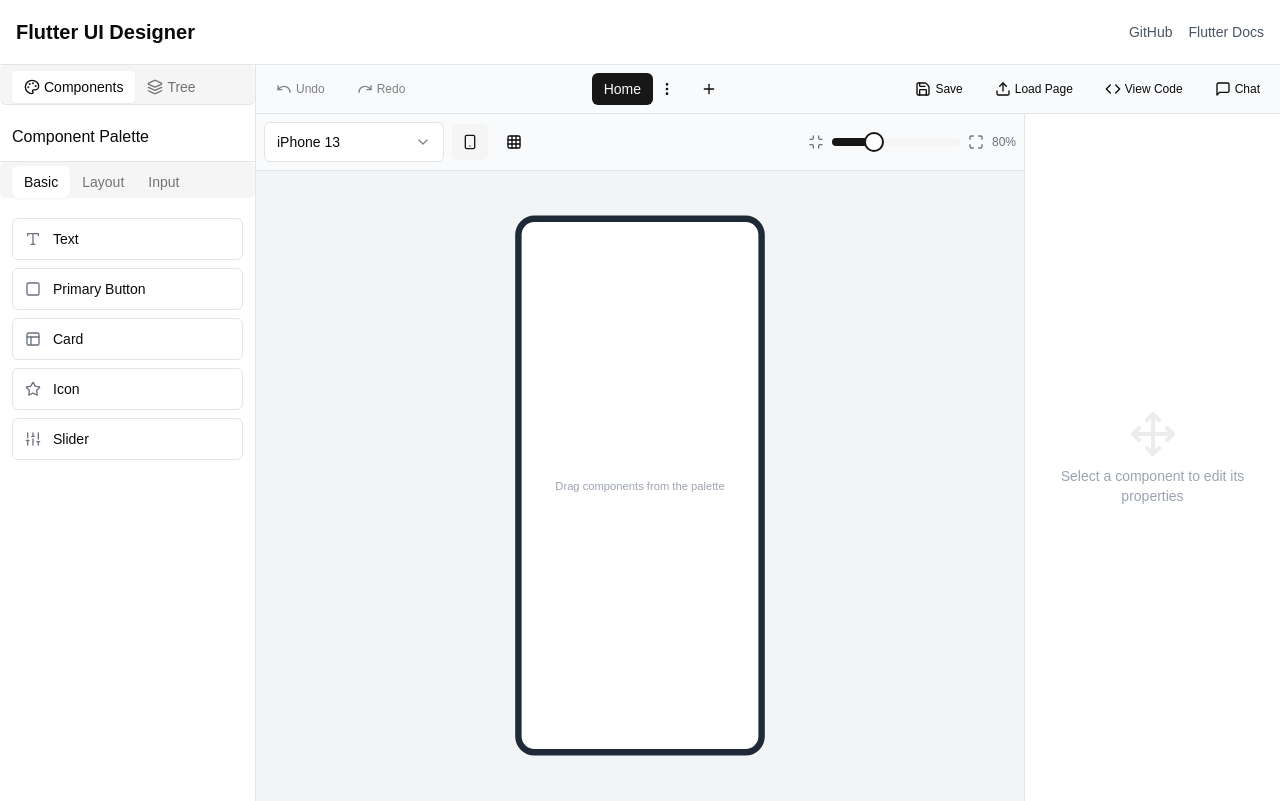
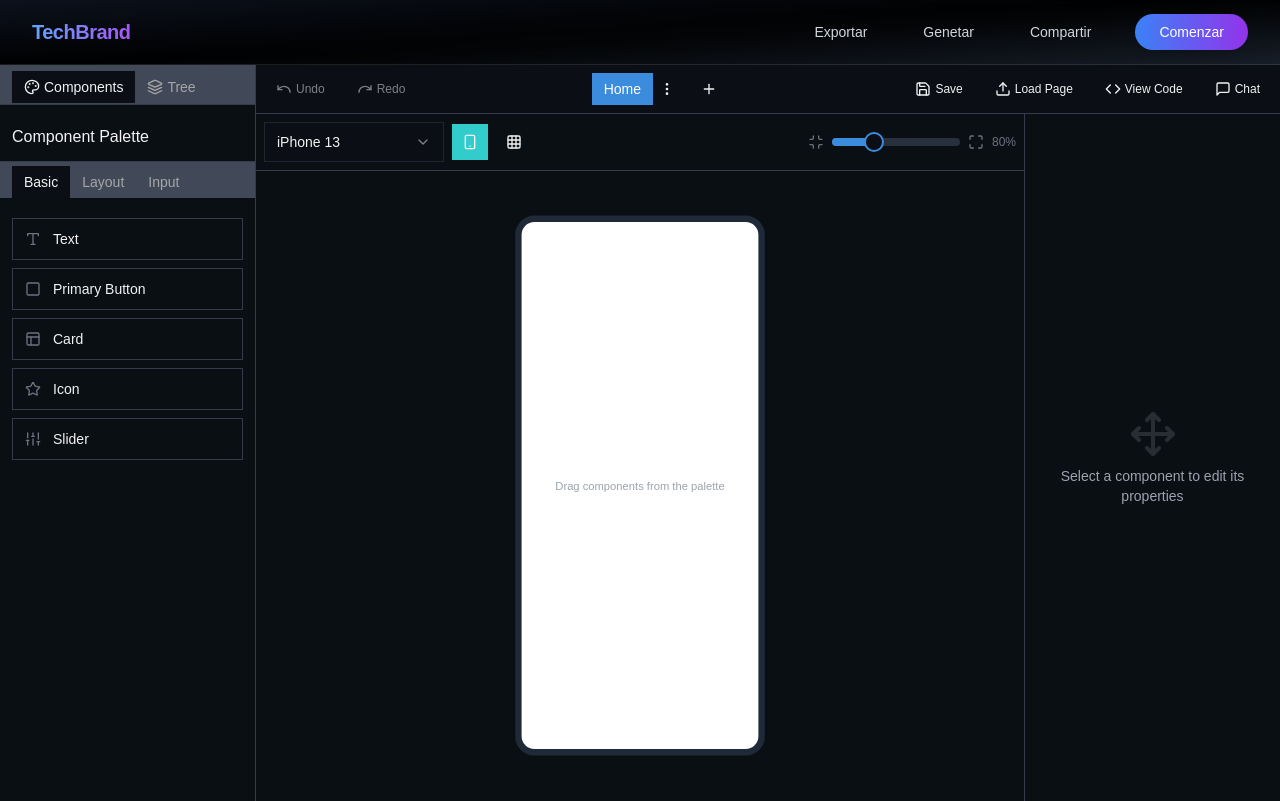
Before and after one commit to ivocoimbraw/test-parcial-main, a Next.js app: page / in a window 1280 px wide. Built offline with nearby package versions, Linux system fonts and the light colour scheme.

Commit message:
Colores personalizados

```diff
--- a/app/globals.css
+++ b/app/globals.css
@@ -1,6 +1,7 @@
 @tailwind base;
 @tailwind components;
 @tailwind utilities;
+
 
 body {
   font-family: Arial, Helvetica, sans-serif;
@@ -14,73 +15,82 @@ body {
 
 @layer base {
   :root {
-    --background: 0 0% 100%;
-    --foreground: 0 0% 3.9%;
-    --card: 0 0% 100%;
-    --card-foreground: 0 0% 3.9%;
-    --popover: 0 0% 100%;
-    --popover-foreground: 0 0% 3.9%;
-    --primary: 0 0% 9%;
-    --primary-foreground: 0 0% 98%;
-    --secondary: 0 0% 96.1%;
-    --secondary-foreground: 0 0% 9%;
-    --muted: 0 0% 96.1%;
-    --muted-foreground: 0 0% 45.1%;
-    --accent: 0 0% 96.1%;
-    --accent-foreground: 0 0% 9%;
-    --destructive: 0 84.2% 60.2%;
-    --destructive-foreground: 0 0% 98%;
-    --border: 0 0% 89.8%;
-    --input: 0 0% 89.8%;
-    --ring: 0 0% 3.9%;
-    --chart-1: 12 76% 61%;
-    --chart-2: 173 58% 39%;
-    --chart-3: 197 37% 24%;
-    --chart-4: 43 74% 66%;
-    --chart-5: 27 87% 67%;
-    --radius: 0.5rem;
-    --sidebar-background: 0 0% 98%;
-    --sidebar-foreground: 240 5.3% 26.1%;
-    --sidebar-primary: 240 5.9% 10%;
-    --sidebar-primary-foreground: 0 0% 98%;
-    --sidebar-accent: 240 4.8% 95.9%;
-    --sidebar-accent-foreground: 240 5.9% 10%;
-    --sidebar-border: 220 13% 91%;
-    --sidebar-ring: 217.2 91.2% 59.8%;
+    --background: 220 30% 6%; /* Very dark blue/black, e.g., #0D0F14 */
+    --foreground: 0 0% 95%; /* Slightly off-white for softer text, e.g., #F2F2F2 */
+    --card: 220 25% 12%; /* Dark slate/charcoal, e.g., #1A1D24 */
+    --card-foreground: 0 0% 95%;
+    --popover: 220 25% 10%; /* Slightly darker than card, e.g., #14171C */
+    --popover-foreground: 0 0% 95%;
+    --primary: 210 70% 55%; /* Vibrant, medium-light blue, e.g., #4D9DE0 */
+    --primary-foreground: 0 0% 100%; /* White text on the blue, e.g., #FFFFFF */
+    --secondary: 220 20% 20%; /* Muted, medium-dark blue-gray, e.g., #292E38 */
+    --secondary-foreground: 0 0% 85%; /* Lighter gray for text, e.g., #D9D9D9 */
+    --muted: 220 15% 30%; /* Lighter blue-gray for less emphasis, e.g., #404652 */
+    --muted-foreground: 0 0% 65%; /* Medium gray text, e.g., #A6A6A6 */
+    --accent: 180 60% 50%; /* Vibrant teal/cyan, e.g., #33CCCC */
+    --accent-foreground: 0 0% 100%; /* White text */
+    --destructive: 0 70% 50%; /* Strong, clear red, e.g., #E53E3E */
+    --destructive-foreground: 0 0% 100%; /* White text */
+    --border: 220 20% 25%; /* Visible but subtle border, e.g., #333945 */
+    --input: 220 20% 15%; /* Input background, e.g., #1F232B */
+    --ring: 210 80% 65%; /* Brighter version of primary for focus rings, e.g., #66B3FF */
+
+    /* Updated chart colors for vibrancy on dark background */
+    --chart-1: 330 80% 60%; /* Bright Pink, e.g., #F36DAB */
+    --chart-2: 150 70% 45%; /* Emerald Green, e.g., #24B273 */
+    --chart-3: 50 90% 55%; /* Bright Orange, e.g., #FFAE1A */
+    --chart-4: 250 75% 65%; /* Vivid Violet, e.g., #A46DDE */
+    --chart-5: 200 85% 50%; /* Azure Blue, e.g., #1AA6E5 */
+
+    /* Updated sidebar colors for consistency */
+    --sidebar-background: 220 30% 8%; /* Darker than main background, e.g., #101319 */
+    --sidebar-foreground: 0 0% 80%; /* Lighter gray text, e.g., #CCCCCC */
+    --sidebar-primary: 210 70% 55%; /* Same as main primary */
+    --sidebar-primary-foreground: 0 0% 100%;
+    --sidebar-accent: 220 25% 18%; /* Hover/active for sidebar items, e.g., #252A33 */
+    --sidebar-accent-foreground: 0 0% 95%;
+    --sidebar-border: 220 20% 15%; /* e.g., #1F232B */
+    --sidebar-ring: 210 80% 65%; /* Same as main ring */
   }
+
+  /* Updated dark theme colors to complement the new gradient */
   .dark {
-    --background: 0 0% 3.9%;
-    --foreground: 0 0% 98%;
-    --card: 0 0% 3.9%;
-    --card-foreground: 0 0% 98%;
-    --popover: 0 0% 3.9%;
-    --popover-foreground: 0 0% 98%;
-    --primary: 0 0% 98%;
-    --primary-foreground: 0 0% 9%;
-    --secondary: 0 0% 14.9%;
-    --secondary-foreground: 0 0% 98%;
-    --muted: 0 0% 14.9%;
-    --muted-foreground: 0 0% 63.9%;
-    --accent: 0 0% 14.9%;
-    --accent-foreground: 0 0% 98%;
-    --destructive: 0 62.8% 30.6%;
-    --destructive-foreground: 0 0% 98%;
-    --border: 0 0% 14.9%;
-    --input: 0 0% 14.9%;
-    --ring: 0 0% 83.1%;
-    --chart-1: 220 70% 50%;
-    --chart-2: 160 60% 45%;
-    --chart-3: 30 80% 55%;
-    --chart-4: 280 65% 60%;
-    --chart-5: 340 75% 55%;
-    --sidebar-background: 240 5.9% 10%;
-    --sidebar-foreground: 240 4.8% 95.9%;
-    --sidebar-primary: 224.3 76.3% 48%;
+    --background: 220 30% 6%; /* Very dark blue/black, e.g., #0D0F14 */
+    --foreground: 0 0% 95%; /* Slightly off-white for softer text, e.g., #F2F2F2 */
+    --card: 220 25% 12%; /* Dark slate/charcoal, e.g., #1A1D24 */
+    --card-foreground: 0 0% 95%;
+    --popover: 220 25% 10%; /* Slightly darker than card, e.g., #14171C */
+    --popover-foreground: 0 0% 95%;
+    --primary: 210 70% 55%; /* Vibrant, medium-light blue, e.g., #4D9DE0 */
+    --primary-foreground: 0 0% 100%; /* White text on the blue, e.g., #FFFFFF */
+    --secondary: 220 20% 20%; /* Muted, medium-dark blue-gray, e.g., #292E38 */
+    --secondary-foreground: 0 0% 85%; /* Lighter gray for text, e.g., #D9D9D9 */
+    --muted: 220 15% 30%; /* Lighter blue-gray for less emphasis, e.g., #404652 */
+    --muted-foreground: 0 0% 65%; /* Medium gray text, e.g., #A6A6A6 */
+    --accent: 180 60% 50%; /* Vibrant teal/cyan, e.g., #33CCCC */
+    --accent-foreground: 0 0% 100%; /* White text */
+    --destructive: 0 70% 50%; /* Strong, clear red, e.g., #E53E3E */
+    --destructive-foreground: 0 0% 100%; /* White text */
+    --border: 220 20% 25%; /* Visible but subtle border, e.g., #333945 */
+    --input: 220 20% 15%; /* Input background, e.g., #1F232B */
+    --ring: 210 80% 65%; /* Brighter version of primary for focus rings, e.g., #66B3FF */
+
+    /* Updated chart colors for vibrancy on dark background */
+    --chart-1: 330 80% 60%; /* Bright Pink, e.g., #F36DAB */
+    --chart-2: 150 70% 45%; /* Emerald Green, e.g., #24B273 */
+    --chart-3: 50 90% 55%; /* Bright Orange, e.g., #FFAE1A */
+    --chart-4: 250 75% 65%; /* Vivid Violet, e.g., #A46DDE */
+    --chart-5: 200 85% 50%; /* Azure Blue, e.g., #1AA6E5 */
+
+    /* Updated sidebar colors for consistency */
+    --sidebar-background: 220 30% 8%; /* Darker than main background, e.g., #101319 */
+    --sidebar-foreground: 0 0% 80%; /* Lighter gray text, e.g., #CCCCCC */
+    --sidebar-primary: 210 70% 55%; /* Same as main primary */
     --sidebar-primary-foreground: 0 0% 100%;
-    --sidebar-accent: 240 3.7% 15.9%;
-    --sidebar-accent-foreground: 240 4.8% 95.9%;
-    --sidebar-border: 240 3.7% 15.9%;
-    --sidebar-ring: 217.2 91.2% 59.8%;
+    --sidebar-accent: 220 25% 18%; /* Hover/active for sidebar items, e.g., #252A33 */
+    --sidebar-accent-foreground: 0 0% 95%;
+    --sidebar-border: 220 20% 15%; /* e.g., #1F232B */
+    --sidebar-ring: 210 80% 65%; /* Same as main ring */
   }
 }
 
@@ -90,5 +100,8 @@ body {
   }
   body {
     @apply bg-background text-foreground;
+    /* If you want the gradient on the body, you'd apply it here or via HTML class: */
+    /* For example: @apply bg-gradient-to-br from-gray-900 via-black to-gray-800 text-foreground; */
+    /* Ensure text-foreground provides enough contrast if you do this. */
   }
 }
--- a/app/page.tsx
+++ b/app/page.tsx
@@ -1,5 +1,6 @@
 import type { Metadata } from "next"
 import AppLayout from "@/components/app-layout"
+import Navbar from "@/components/navbar";
 
 export const metadata: Metadata = {
   title: "Flutter UI Designer",
@@ -9,31 +10,7 @@ export const metadata: Metadata = {
 export default function HomePage() {
   return (
     <div className="flex flex-col min-h-screen">
-      <header className="border-b bg-white">
-        <div className="container flex items-center justify-between h-16 px-4">
-          <div className="flex items-center gap-2">
-            <span className="text-xl font-bold">Flutter UI Designer</span>
-          </div>
-          <nav className="flex items-center gap-4">
-            <a
-              href="https://github.com/yourusername/flutter-ui-designer"
-              target="_blank"
-              rel="noopener noreferrer"
-              className="text-sm text-gray-600 hover:text-gray-900"
-            >
-              GitHub
-            </a>
-            <a
-              href="https://flutter.dev/docs"
-              target="_blank"
-              rel="noopener noreferrer"
-              className="text-sm text-gray-600 hover:text-gray-900"
-            >
-              Flutter Docs
-            </a>
-          </nav>
-        </div>
-      </header>
+      <Navbar/>
       <main className="flex-1">
         <AppLayout />
       </main>
--- a/components/app-layout.tsx
+++ b/components/app-layout.tsx
@@ -84,7 +84,7 @@ export default function AppLayout() {
 
         {/* Main Content */}
         <div className="flex flex-col flex-1 overflow-hidden">
-          <div className="flex items-center justify-between p-2 border-b bg-gray-50">
+          <div className="flex items-center justify-between p-2 border-b bg-background">
             <div className="flex items-center gap-2">
               <Button variant="outline" size="sm" onClick={undo} disabled={!canUndo}>
                 <Undo className="w-4 h-4 mr-1" />
@@ -117,7 +117,7 @@ export default function AppLayout() {
             </div>
           </div>
 
-          <div className="flex flex-1 overflow-hidden">
+          <div className="flex flex-1 overflow-hidden bg-[#0a0f14]">
             <div className="flex flex-col flex-1">
               {codeViewOpen ? <CodeViewer /> : chatOpen ? <ChatPanel /> : <PhonePreview />}
             </div>
--- a/components/code-viewer.tsx
+++ b/components/code-viewer.tsx
@@ -170,7 +170,7 @@ export default function CodeViewer() {
   return (
     <div className="flex flex-col h-full overflow-y-auto">
       <Tabs value={activeTab} onValueChange={setActiveTab} className="flex flex-col h-full">
-        <div className="flex items-center justify-between p-3 border-b bg-gray-50">
+        <div className="flex items-center justify-between p-3 border-b bg-[#0a0f14]">
           <div className="flex items-center gap-4">
             <TabsList>
               <TabsTrigger value="view" className="flex items-center gap-2">
--- a/components/component-tree.tsx
+++ b/components/component-tree.tsx
@@ -348,10 +348,10 @@ export default function ComponentTree() {
   const totalComponents = componentTree.children.reduce((sum, child) => sum + getTotalComponents(child), 0)
 
   return (
-    <div className="h-full border-t bg-white flex flex-col">
+    <div className="h-full border-t bg-[#0a0f14] flex flex-col">
       <div className="p-2 border-b flex items-center justify-between">
         <h3 className="text-sm font-medium">Component Tree</h3>
-        <span className="text-xs text-gray-500 bg-gray-100 px-2 py-1 rounded">{totalComponents} components</span>
+        <span className="text-xs text-gray-500 bg-[#0a0f14] px-2 py-1 rounded">{totalComponents} components</span>
       </div>
       <ScrollArea className="flex-1">
         <div className="p-2">
--- /dev/null
+++ b/components/navbar.tsx
@@ -0,0 +1,57 @@
+import React from "react";
+
+const Navbar = () => {
+  const navItems = [
+    { name: "Exportar", href: "#" },
+    { name: "Genetar", href: "#" },
+    { name: "Compartir", href: "#" },
+  ];
+
+  return (
+    <nav className="bg-black/20 backdrop-blur-md border-b border-white/10">
+      <div className="max-w-7xl mx-auto px-4 sm:px-6 lg:px-8">
+        <div className="flex items-center justify-between h-16">
+          {/* Logo */}
+          <div className="flex-shrink-0">
+            <div className="text-white font-bold text-xl tracking-tight">
+              <span className="bg-gradient-to-r from-blue-400 to-purple-500 bg-clip-text text-transparent">
+                TechBrand
+              </span>
+            </div>
+          </div>
+
+          {/* Navigation - Siempre visible */}
+          <div className="flex items-center space-x-8">
+            {navItems.map((item) => (
+              <div key={item.name} className="relative group">
+                <a
+                  href={item.href}
+                  className="text-gray-300 hover:text-white px-3 py-2 text-sm font-medium transition-colors duration-200 flex items-center gap-1 relative group"
+                >
+                  {item.name}
+                  <span className="absolute bottom-0 left-0 w-0 h-0.5 bg-gradient-to-r from-blue-400 to-purple-500 group-hover:w-full transition-all duration-300"></span>
+                </a>
+              </div>
+            ))}
+
+            {/* CTA Button integrado */}
+            <button className="bg-gradient-to-r from-blue-500 to-purple-600 hover:from-blue-600 hover:to-purple-700 text-white px-6 py-2 rounded-full text-sm font-medium transition-all duration-200 transform hover:scale-105 shadow-lg hover:shadow-blue-500/25 ml-4">
+              Comenzar
+            </button>
+          </div>
+        </div>
+      </div>
+    </nav>
+  );
+};
+
+// Componente de demostración con fondo simple
+const App = () => {
+  return (
+    <div className="bg-gradient-to-br from-gray-900 via-black to-gray-800">
+      <Navbar />
+    </div>
+  );
+};
+
+export default App;
--- a/components/phone-preview.tsx
+++ b/components/phone-preview.tsx
@@ -65,7 +65,7 @@ export default function PhonePreview() {
 
   return (
     <div className="flex-1 flex flex-col overflow-hidden">
-      <div className="flex items-center justify-between p-2 border-b bg-gray-50">
+      <div className="flex items-center justify-between p-2 border-b bg-[#0a0f14]">
         <div className="flex items-center gap-2">
           <Select value={device.id} onValueChange={handleDeviceChange}>
             <SelectTrigger className="w-[180px]">
@@ -93,7 +93,7 @@ export default function PhonePreview() {
           <span className="text-xs text-gray-500">{zoom}%</span>
         </div>
       </div>
-      <div className="flex-1 overflow-auto flex items-center justify-center bg-gray-100 p-4">
+      <div className="flex-1 overflow-auto flex items-center justify-center bg-[#0a0f14] p-4">
         <div
           ref={drop}
           className={`relative ${showFrame ? "border-8 border-gray-800 rounded-3xl" : ""}`}
--- a/components/property-panel.tsx
+++ b/components/property-panel.tsx
@@ -27,7 +27,7 @@ export default function PropertyPanel() {
   console.log("selectected component: ", selectedComponent);
   if (!selectedComponent) {
     return (
-      <div className="w-64 border-l bg-white p-4 flex flex-col items-center justify-center text-gray-400">
+      <div className="w-64 border-l bg-[#0a0f14] p-4 flex flex-col items-center justify-center text-gray-400">
         <Move className="w-12 h-12 mb-2 opacity-20" />
         <p className="text-sm text-center">Select a component to edit its properties</p>
       </div>
@@ -92,7 +92,7 @@ export default function PropertyPanel() {
   }
 
   return (
-    <div className="w-64 border-l bg-white flex flex-col">
+    <div className="w-64 border-l bg-[#0a0f14] flex flex-col">
       <div className="p-3 border-b flex items-center justify-between">
         <h3 className="font-medium">Properties</h3>
         <Button variant="ghost" size="sm" className="h-8 w-8 p-0 text-red-500" onClick={handleDelete}>
--- a/components/sidebar.tsx
+++ b/components/sidebar.tsx
@@ -10,7 +10,7 @@ export default function Sidebar() {
   const [activeTab, setActiveTab] = useState("palette")
 
   return (
-    <div className="w-64 border-r bg-white flex flex-col h-full">
+    <div className="w-64 border-r bg-[#0a0f14] flex flex-col h-full">
       <Tabs defaultValue="palette" className="flex flex-col h-full">
         <TabsList className="w-full justify-start px-3 pt-2 border-b">
           <TabsTrigger value="palette" onClick={() => setActiveTab("palette")}>
--- a/styles/globals.css
+++ b/styles/globals.css
@@ -14,73 +14,82 @@ body {
 
 @layer base {
   :root {
-    --background: 0 0% 100%;
-    --foreground: 0 0% 3.9%;
-    --card: 0 0% 100%;
-    --card-foreground: 0 0% 3.9%;
-    --popover: 0 0% 100%;
-    --popover-foreground: 0 0% 3.9%;
-    --primary: 0 0% 9%;
-    --primary-foreground: 0 0% 98%;
-    --secondary: 0 0% 96.1%;
-    --secondary-foreground: 0 0% 9%;
-    --muted: 0 0% 96.1%;
-    --muted-foreground: 0 0% 45.1%;
-    --accent: 0 0% 96.1%;
-    --accent-foreground: 0 0% 9%;
-    --destructive: 0 84.2% 60.2%;
-    --destructive-foreground: 0 0% 98%;
-    --border: 0 0% 89.8%;
-    --input: 0 0% 89.8%;
-    --ring: 0 0% 3.9%;
-    --chart-1: 12 76% 61%;
-    --chart-2: 173 58% 39%;
-    --chart-3: 197 37% 24%;
-    --chart-4: 43 74% 66%;
-    --chart-5: 27 87% 67%;
-    --radius: 0.5rem;
-    --sidebar-background: 0 0% 98%;
-    --sidebar-foreground: 240 5.3% 26.1%;
-    --sidebar-primary: 240 5.9% 10%;
-    --sidebar-primary-foreground: 0 0% 98%;
-    --sidebar-accent: 240 4.8% 95.9%;
-    --sidebar-accent-foreground: 240 5.9% 10%;
-    --sidebar-border: 220 13% 91%;
-    --sidebar-ring: 217.2 91.2% 59.8%;
+    --background: 220 30% 6%; /* Very dark blue/black, e.g., #0D0F14 */
+    --foreground: 0 0% 95%; /* Slightly off-white for softer text, e.g., #F2F2F2 */
+    --card: 220 25% 12%; /* Dark slate/charcoal, e.g., #1A1D24 */
+    --card-foreground: 0 0% 95%;
+    --popover: 220 25% 10%; /* Slightly darker than card, e.g., #14171C */
+    --popover-foreground: 0 0% 95%;
+    --primary: 210 70% 55%; /* Vibrant, medium-light blue, e.g., #4D9DE0 */
+    --primary-foreground: 0 0% 100%; /* White text on the blue, e.g., #FFFFFF */
+    --secondary: 220 20% 20%; /* Muted, medium-dark blue-gray, e.g., #292E38 */
+    --secondary-foreground: 0 0% 85%; /* Lighter gray for text, e.g., #D9D9D9 */
+    --muted: 220 15% 30%; /* Lighter blue-gray for less emphasis, e.g., #404652 */
+    --muted-foreground: 0 0% 65%; /* Medium gray text, e.g., #A6A6A6 */
+    --accent: 180 60% 50%; /* Vibrant teal/cyan, e.g., #33CCCC */
+    --accent-foreground: 0 0% 100%; /* White text */
+    --destructive: 0 70% 50%; /* Strong, clear red, e.g., #E53E3E */
+    --destructive-foreground: 0 0% 100%; /* White text */
+    --border: 220 20% 25%; /* Visible but subtle border, e.g., #333945 */
+    --input: 220 20% 15%; /* Input background, e.g., #1F232B */
+    --ring: 210 80% 65%; /* Brighter version of primary for focus rings, e.g., #66B3FF */
+
+    /* Updated chart colors for vibrancy on dark background */
+    --chart-1: 330 80% 60%; /* Bright Pink, e.g., #F36DAB */
+    --chart-2: 150 70% 45%; /* Emerald Green, e.g., #24B273 */
+    --chart-3: 50 90% 55%; /* Bright Orange, e.g., #FFAE1A */
+    --chart-4: 250 75% 65%; /* Vivid Violet, e.g., #A46DDE */
+    --chart-5: 200 85% 50%; /* Azure Blue, e.g., #1AA6E5 */
+
+    /* Updated sidebar colors for consistency */
+    --sidebar-background: 220 30% 8%; /* Darker than main background, e.g., #101319 */
+    --sidebar-foreground: 0 0% 80%; /* Lighter gray text, e.g., #CCCCCC */
+    --sidebar-primary: 210 70% 55%; /* Same as main primary */
+    --sidebar-primary-foreground: 0 0% 100%;
+    --sidebar-accent: 220 25% 18%; /* Hover/active for sidebar items, e.g., #252A33 */
+    --sidebar-accent-foreground: 0 0% 95%;
+    --sidebar-border: 220 20% 15%; /* e.g., #1F232B */
+    --sidebar-ring: 210 80% 65%; /* Same as main ring */
   }
+
+  /* Updated dark theme colors to complement the new gradient */
   .dark {
-    --background: 0 0% 3.9%;
-    --foreground: 0 0% 98%;
-    --card: 0 0% 3.9%;
-    --card-foreground: 0 0% 98%;
-    --popover: 0 0% 3.9%;
-    --popover-foreground: 0 0% 98%;
-    --primary: 0 0% 98%;
-    --primary-foreground: 0 0% 9%;
-    --secondary: 0 0% 14.9%;
-    --secondary-foreground: 0 0% 98%;
-    --muted: 0 0% 14.9%;
-    --muted-foreground: 0 0% 63.9%;
-    --accent: 0 0% 14.9%;
-    --accent-foreground: 0 0% 98%;
-    --destructive: 0 62.8% 30.6%;
-    --destructive-foreground: 0 0% 98%;
-    --border: 0 0% 14.9%;
-    --input: 0 0% 14.9%;
-    --ring: 0 0% 83.1%;
-    --chart-1: 220 70% 50%;
-    --chart-2: 160 60% 45%;
-    --chart-3: 30 80% 55%;
-    --chart-4: 280 65% 60%;
-    --chart-5: 340 75% 55%;
-    --sidebar-background: 240 5.9% 10%;
-    --sidebar-foreground: 240 4.8% 95.9%;
-    --sidebar-primary: 224.3 76.3% 48%;
+    --background: 220 30% 6%; /* Very dark blue/black, e.g., #0D0F14 */
+    --foreground: 0 0% 95%; /* Slightly off-white for softer text, e.g., #F2F2F2 */
+    --card: 220 25% 12%; /* Dark slate/charcoal, e.g., #1A1D24 */
+    --card-foreground: 0 0% 95%;
+    --popover: 220 25% 10%; /* Slightly darker than card, e.g., #14171C */
+    --popover-foreground: 0 0% 95%;
+    --primary: 210 70% 55%; /* Vibrant, medium-light blue, e.g., #4D9DE0 */
+    --primary-foreground: 0 0% 100%; /* White text on the blue, e.g., #FFFFFF */
+    --secondary: 220 20% 20%; /* Muted, medium-dark blue-gray, e.g., #292E38 */
+    --secondary-foreground: 0 0% 85%; /* Lighter gray for text, e.g., #D9D9D9 */
+    --muted: 220 15% 30%; /* Lighter blue-gray for less emphasis, e.g., #404652 */
+    --muted-foreground: 0 0% 65%; /* Medium gray text, e.g., #A6A6A6 */
+    --accent: 180 60% 50%; /* Vibrant teal/cyan, e.g., #33CCCC */
+    --accent-foreground: 0 0% 100%; /* White text */
+    --destructive: 0 70% 50%; /* Strong, clear red, e.g., #E53E3E */
+    --destructive-foreground: 0 0% 100%; /* White text */
+    --border: 220 20% 25%; /* Visible but subtle border, e.g., #333945 */
+    --input: 220 20% 15%; /* Input background, e.g., #1F232B */
+    --ring: 210 80% 65%; /* Brighter version of primary for focus rings, e.g., #66B3FF */
+
+    /* Updated chart colors for vibrancy on dark background */
+    --chart-1: 330 80% 60%; /* Bright Pink, e.g., #F36DAB */
+    --chart-2: 150 70% 45%; /* Emerald Green, e.g., #24B273 */
+    --chart-3: 50 90% 55%; /* Bright Orange, e.g., #FFAE1A */
+    --chart-4: 250 75% 65%; /* Vivid Violet, e.g., #A46DDE */
+    --chart-5: 200 85% 50%; /* Azure Blue, e.g., #1AA6E5 */
+
+    /* Updated sidebar colors for consistency */
+    --sidebar-background: 220 30% 8%; /* Darker than main background, e.g., #101319 */
+    --sidebar-foreground: 0 0% 80%; /* Lighter gray text, e.g., #CCCCCC */
+    --sidebar-primary: 210 70% 55%; /* Same as main primary */
     --sidebar-primary-foreground: 0 0% 100%;
-    --sidebar-accent: 240 3.7% 15.9%;
-    --sidebar-accent-foreground: 240 4.8% 95.9%;
-    --sidebar-border: 240 3.7% 15.9%;
-    --sidebar-ring: 217.2 91.2% 59.8%;
+    --sidebar-accent: 220 25% 18%; /* Hover/active for sidebar items, e.g., #252A33 */
+    --sidebar-accent-foreground: 0 0% 95%;
+    --sidebar-border: 220 20% 15%; /* e.g., #1F232B */
+    --sidebar-ring: 210 80% 65%; /* Same as main ring */
   }
 }
 
@@ -90,5 +99,8 @@ body {
   }
   body {
     @apply bg-background text-foreground;
+    /* If you want the gradient on the body, you'd apply it here or via HTML class: */
+    /* For example: @apply bg-gradient-to-br from-gray-900 via-black to-gray-800 text-foreground; */
+    /* Ensure text-foreground provides enough contrast if you do this. */
   }
 }
```
